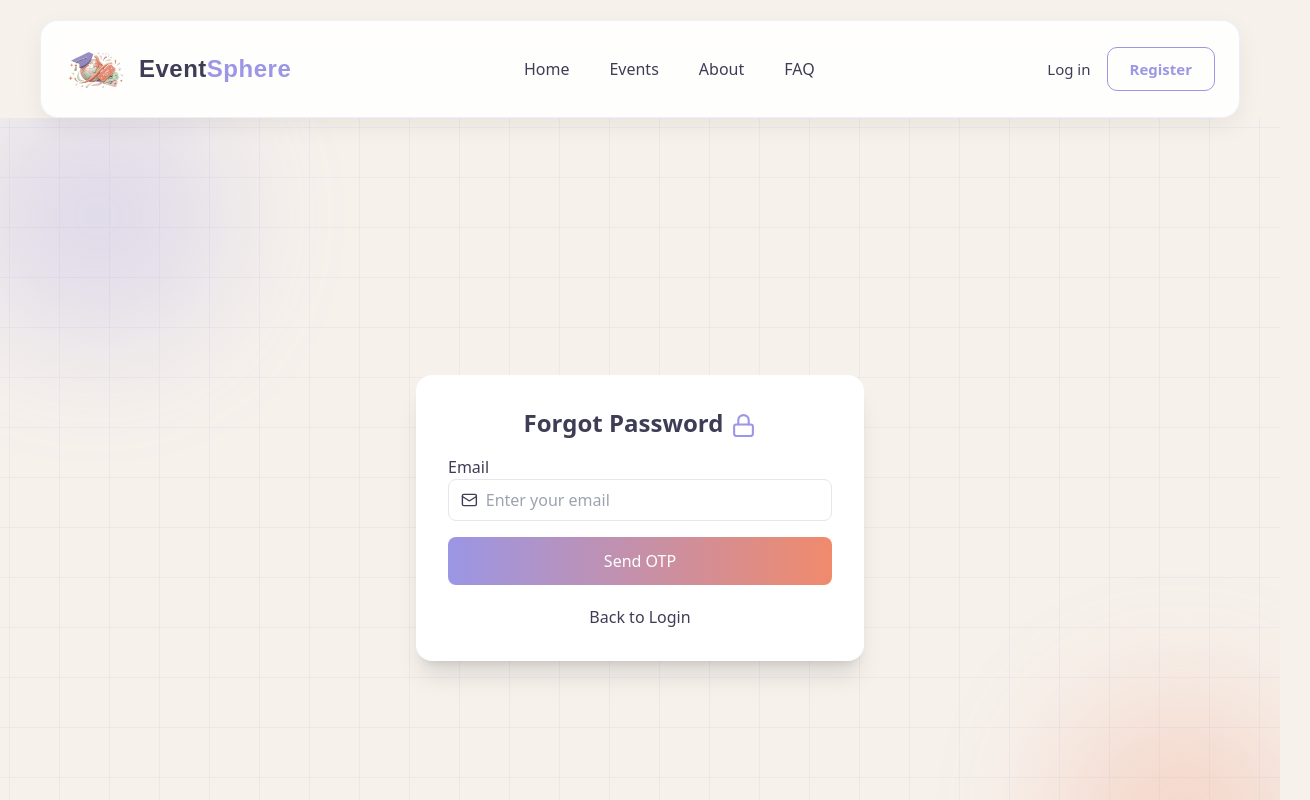
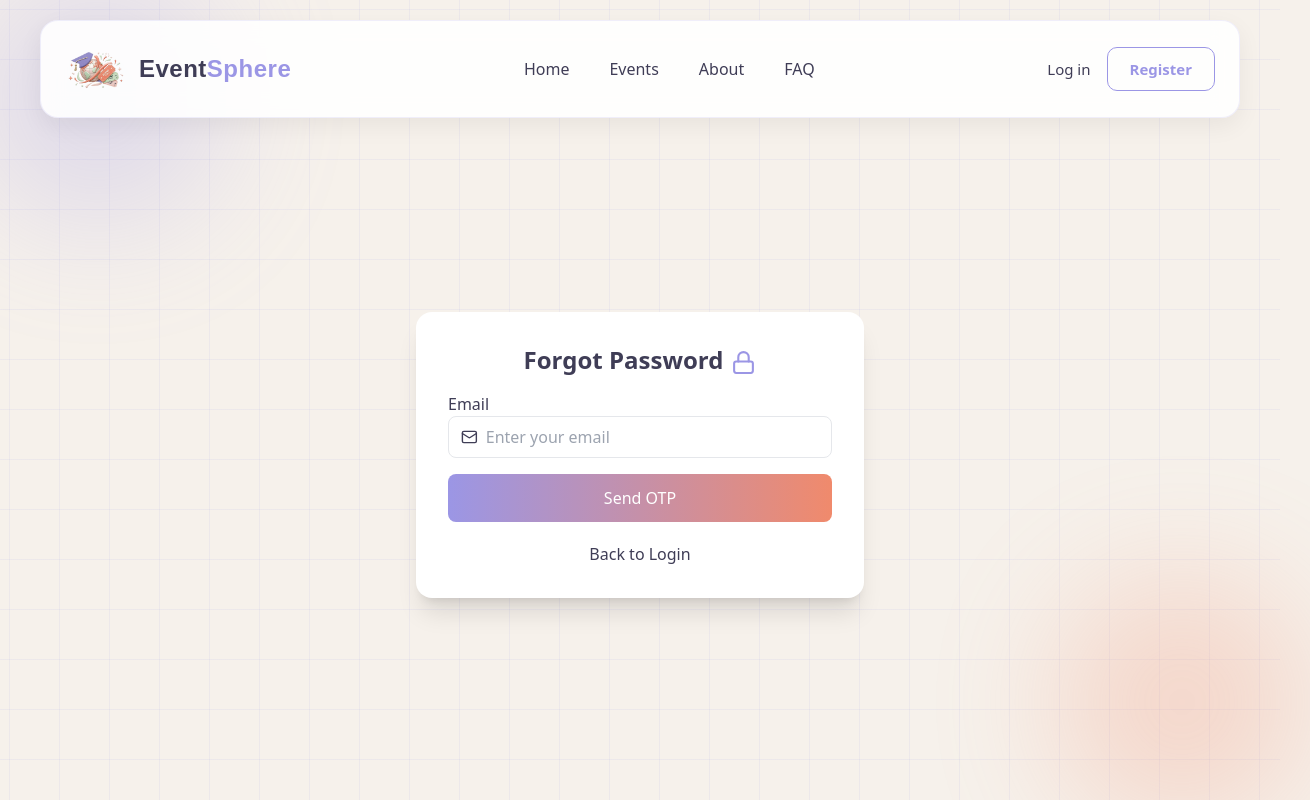
Before and after one commit to JanhaviShigwan/FinalYearProject, a React (Create React App) app in the folder Frontend/eventsphere/: page /forgot-password in a window 1280 px wide. Shown: the top 800 px of the page, 1310 px wide, since content can reach past the window. Built offline with nearby package versions, Linux system fonts and the light colour scheme.

Commit message:
feat: Update layout and styling in Login, Register, and ForgotPassword components

```diff
--- a/Frontend/eventsphere/src/pages/Login.jsx
+++ b/Frontend/eventsphere/src/pages/Login.jsx
@@ -78,16 +78,17 @@ export default function Login() {
 
   return (
     <>
-      <Navbar />
-
       <div
-        className="relative min-h-screen flex items-center justify-center px-6 py-12"
+        className="relative min-h-screen flex flex-col px-6 pt-0 pb-12"
         style={{
           background:
             "linear-gradient(to bottom right, #FFFFFF, #F6F1EB, #F9F5FF)",
           color: "#3F3D56",
         }}
       >
+        <Navbar className="mt-0" />
+
+        <div className="flex-1 flex items-center justify-center pt-20 pb-10">
         {/* Background blobs */}
 
         <div
@@ -257,6 +258,8 @@ export default function Login() {
           </div>
 
         </div>
+
+        </div>
       </div>
 
       <Footer />
--- a/Frontend/eventsphere/src/pages/Register.jsx
+++ b/Frontend/eventsphere/src/pages/Register.jsx
@@ -97,11 +97,13 @@ export default function Register() {
 
   return (
     <>
-      <Navbar />
+      <div
+        className="relative min-h-screen flex flex-col px-6 pt-0 pb-12"
+        style={{ background: "linear-gradient(to bottom right, #FFFFFF, #F6F1EB, #F9F5FF)", color: "#3F3D56" }}
+      >
+        <Navbar className="mt-0" />
 
-      {/* Page background */}
-      <div className="relative min-h-screen flex items-center justify-center px-6 py-12"
-           style={{ background: "linear-gradient(to bottom right, #FFFFFF, #F6F1EB, #F9F5FF)", color: "#3F3D56" }}>
+        <div className="flex-1 flex items-center justify-center pt-20 pb-10">
 
         {/* Blobs */}
         <div className="absolute top-[40%] left-[20%] w-[260px] h-[260px] rounded-full opacity-35 z-0 animate-[floatBlob_12s_ease-in-out_infinite]"
@@ -244,6 +246,7 @@ export default function Register() {
           </div>
 
         </div>
+        </div>
       </div>
 
       <Footer />
--- a/Frontend/eventsphere/src/pages/forgotpass.jsx
+++ b/Frontend/eventsphere/src/pages/forgotpass.jsx
@@ -156,9 +156,12 @@ export default function ForgotPassword() {
 
   return (
     <>
-      <Navbar />
+      <div
+        className="forgot-wrapper relative min-h-screen flex flex-col px-4 pt-0 pb-12 bg-[#F6F1EB]"
+      >
+        <Navbar className="mt-0" />
 
-      <div className="forgot-wrapper relative min-h-screen flex items-center justify-center overflow-hidden px-4 py-10 bg-[#F6F1EB]">
+        <div className="flex-1 flex items-center justify-center pt-20 pb-10">
 
         {/* blobs */}
         <div className="absolute rounded-full blur-3xl opacity-25 w-64 h-64 bg-[#9B96E5] top-[-30px] left-[-30px]" />
@@ -293,6 +296,7 @@ export default function ForgotPassword() {
             </Link>
           </p>
         </motion.div>
+        </div>
       </div>
 
       <Footer />
```
